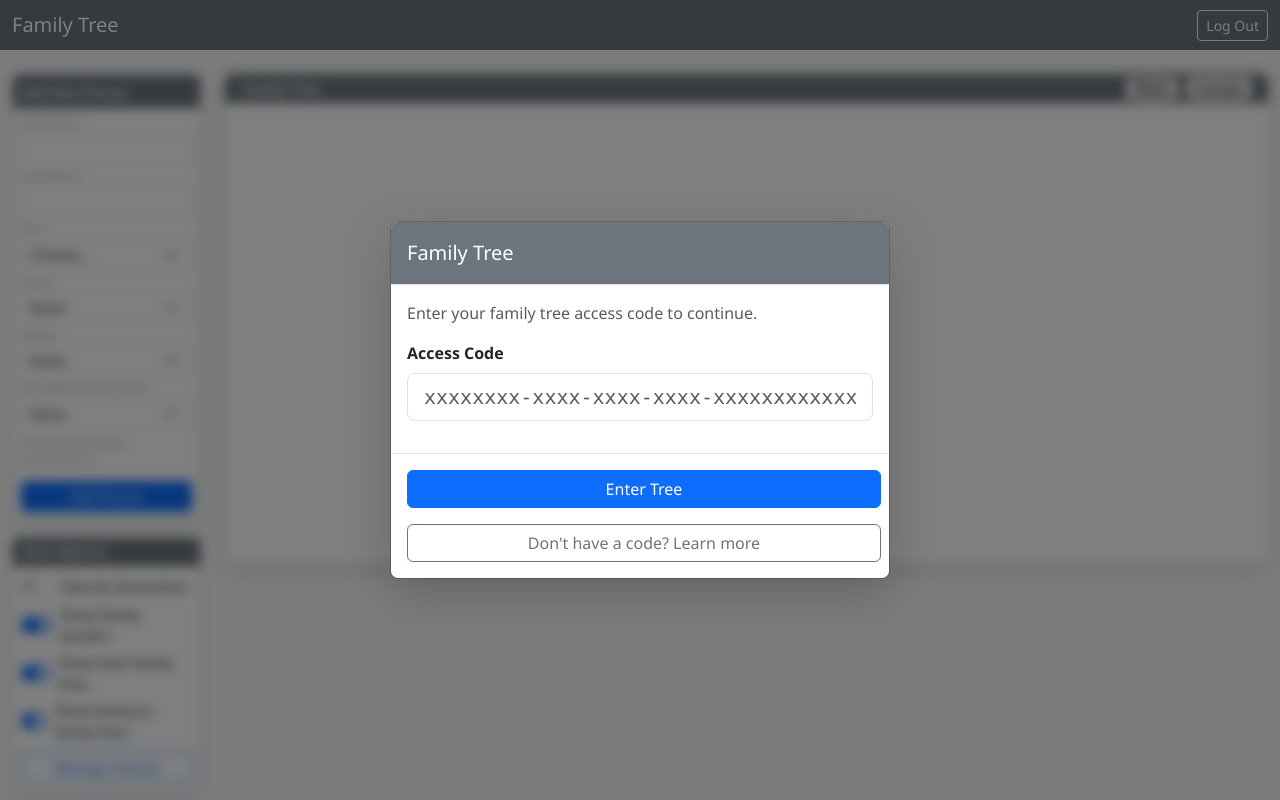
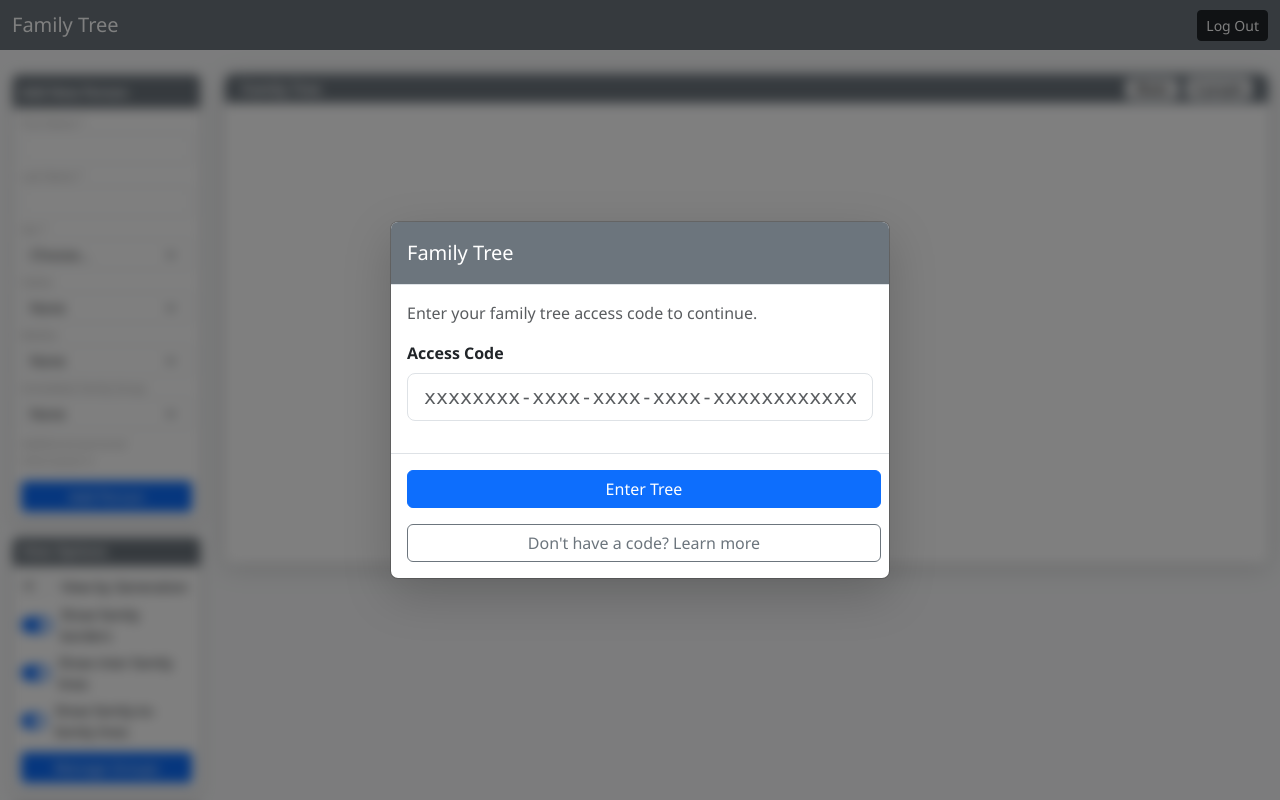
Before and after one commit to aguileraGit/familyTree, a Flask app: page / in a window 1280 px wide. Run offline with Flask 3, Linux system fonts and the light colour scheme; some libraries are stand-ins or nearby versions.

Commit message:
Log out button update

```diff
--- a/templates/index.html
+++ b/templates/index.html
@@ -102,7 +102,7 @@
         <span class="navbar-brand mb-0 h1">Family Tree</span>
         <div class="d-flex align-items-center gap-2">
             <span class="text-white-50 small" id="nav-tree-name"></span>
-            <button class="btn btn-outline-light btn-sm" onclick="logout()">Log Out</button>
+            <button class="btn btn-dark btn-sm" onclick="logout()">Log Out</button>
         </div>
     </div>
 </nav>
@@ -180,7 +180,7 @@
                         <input class="form-check-input m-0" type="checkbox" role="switch" id="between-toggle" checked onchange="onBetweenToggle(this.checked)">
                         <label class="form-check-label small" for="between-toggle">Show family-to-family lines</label>
                     </div>
-                    <button class="btn btn-outline-primary btn-sm mt-1" onclick="showManageGroups()">Manage Groups</button>
+                    <button class="btn btn-primary btn-sm mt-1" onclick="showManageGroups()">Manage Groups</button>
                 </div>
             </div>
 
```
Also changed, not shown: todo.md (+1 -1 lines).
